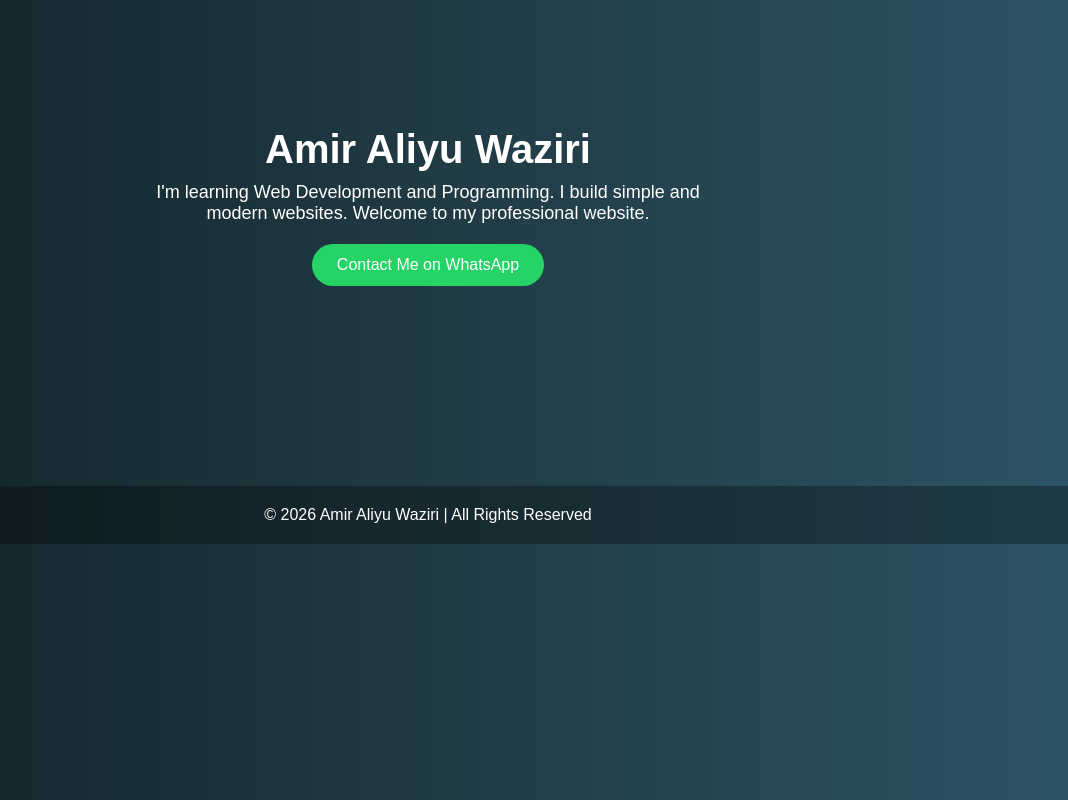
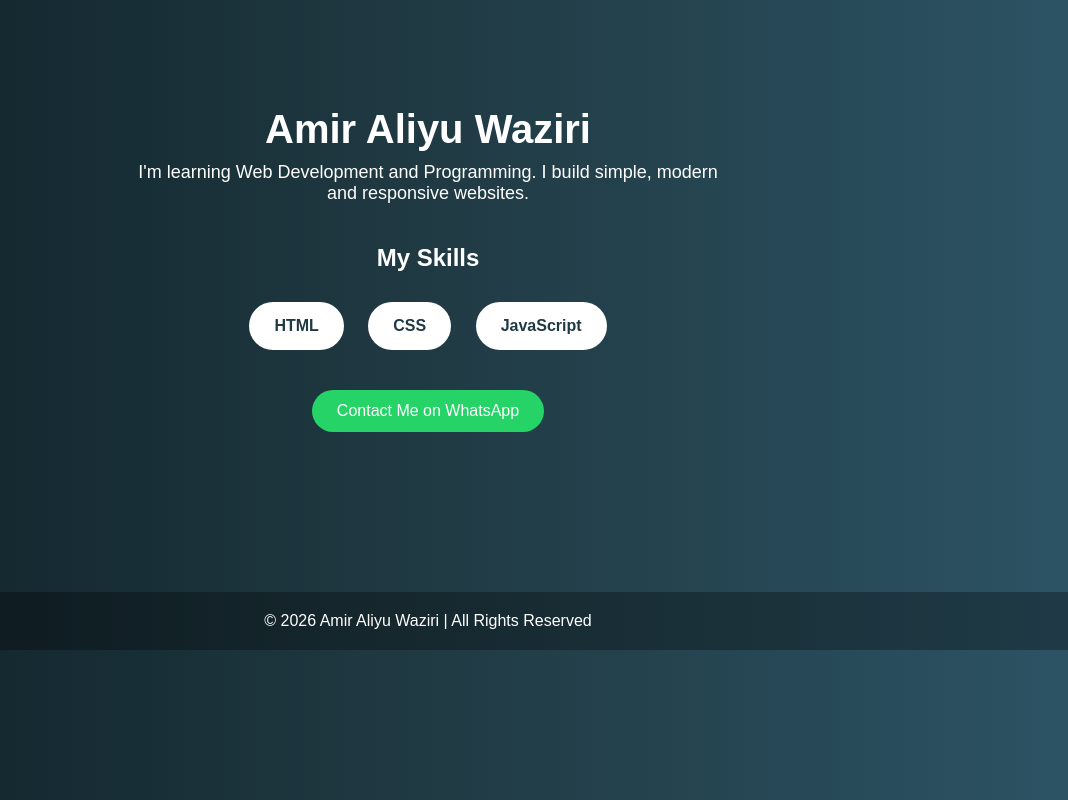
Before and after one commit to aliyuameer698-lgtm/My-first-website-on-Git-Hub-698-, a plain HTML site: page index.html in a window 1280 px wide. Shown: the whole page, without its empty margins (212-1280 px from the left). Drawn offline with Linux system fonts and the light colour scheme.

Commit message:
Update index.html

```diff
--- a/index.html
+++ b/index.html
@@ -12,7 +12,7 @@
         }
 
         .container {
-            padding: 100px 20px;
+            padding: 80px 20px;
         }
 
         h1 {
@@ -26,9 +26,23 @@
             margin: auto;
         }
 
+        .skills {
+            margin-top: 40px;
+        }
+
+        .skill-box {
+            display: inline-block;
+            margin: 10px;
+            padding: 15px 25px;
+            background: white;
+            color: #203a43;
+            border-radius: 25px;
+            font-weight: bold;
+        }
+
         .btn {
             display: inline-block;
-            margin-top: 20px;
+            margin-top: 30px;
             padding: 12px 25px;
             background-color: #25D366;
             color: white;
@@ -42,7 +56,7 @@
         }
 
         footer {
-            margin-top: 100px;
+            margin-top: 80px;
             padding: 20px;
             background: rgba(0,0,0,0.3);
         }
@@ -54,9 +68,15 @@
     <h1>Amir Aliyu Waziri</h1>
     <p>
         I'm learning Web Development and Programming.
-        I build simple and modern websites.
-        Welcome to my professional website.
+        I build simple, modern and responsive websites.
     </p>
+
+    <div class="skills">
+        <h2>My Skills</h2>
+        <div class="skill-box">HTML</div>
+        <div class="skill-box">CSS</div>
+        <div class="skill-box">JavaScript</div>
+    </div>
 
     <a class="btn" href="https://wa.me/2348162892577" target="_blank">
         Contact Me on WhatsApp
```
